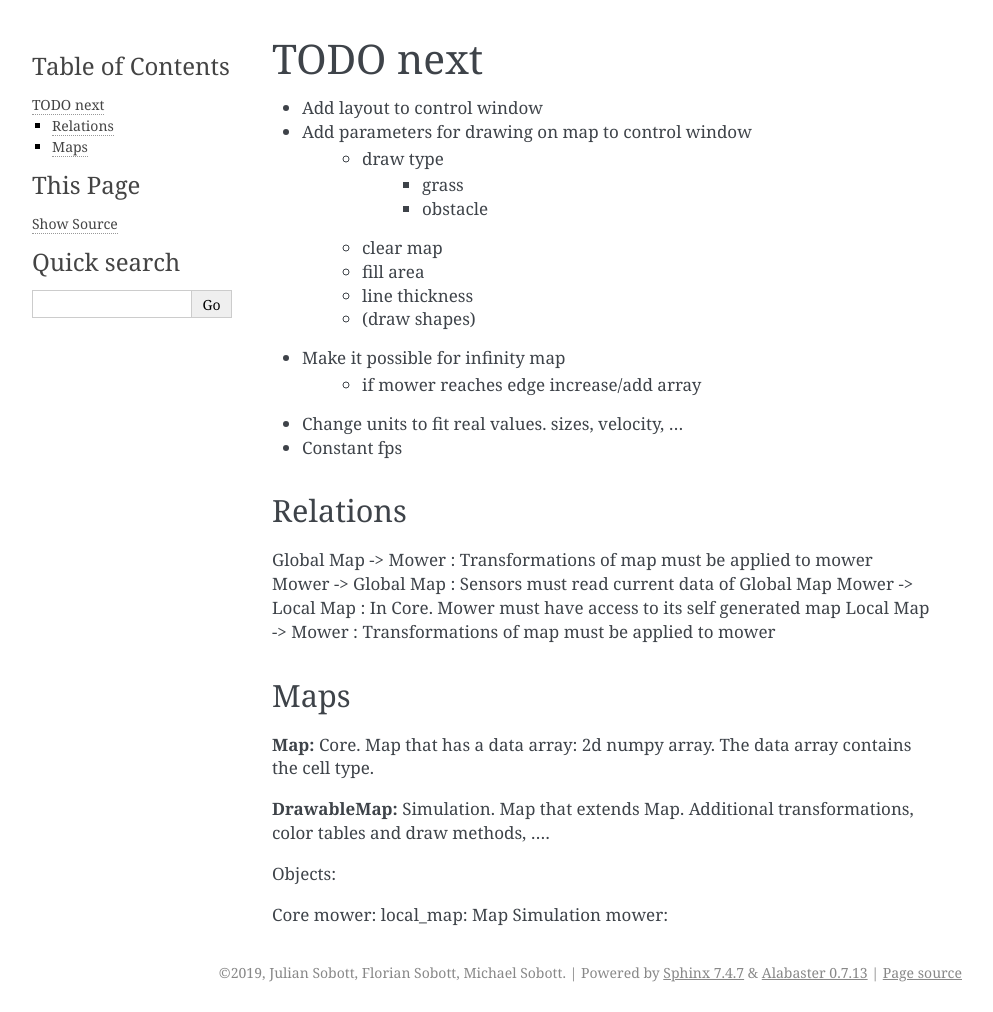
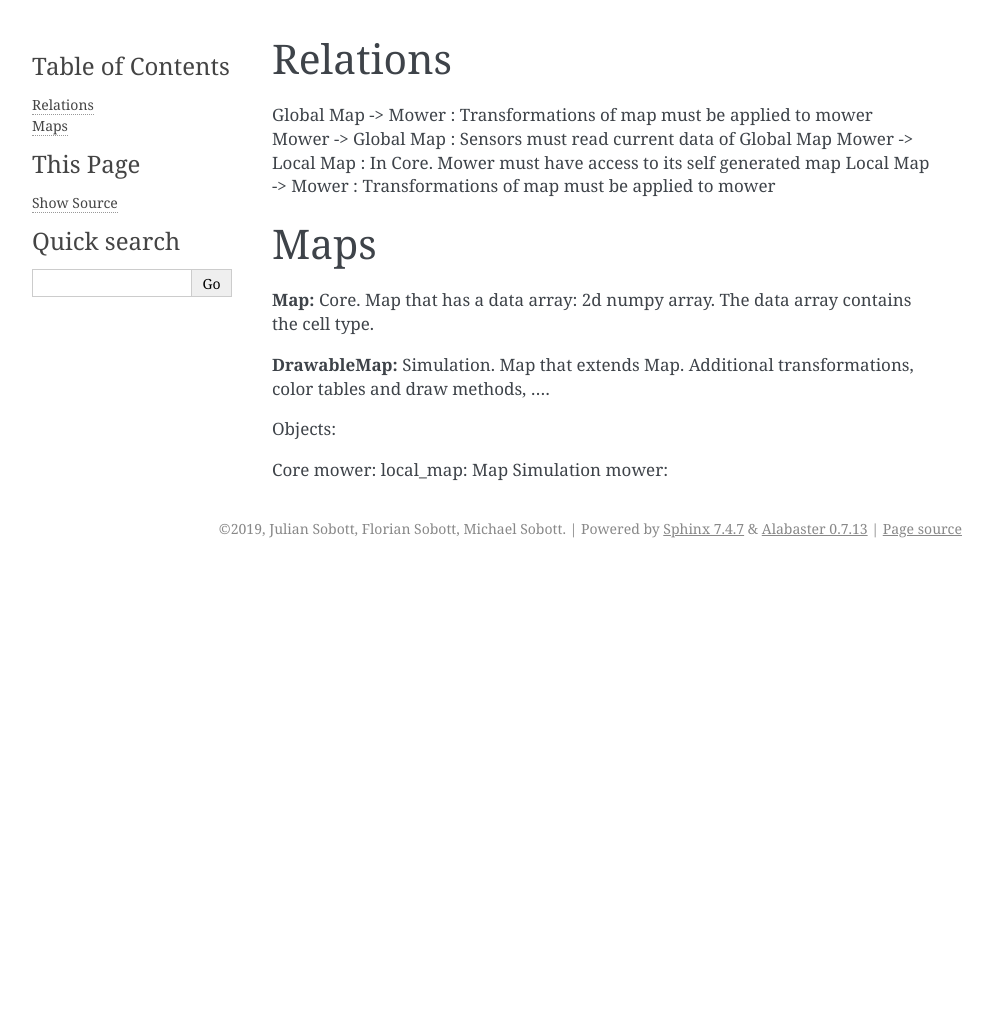
Before and after one commit to JulianSobott/mower, a Sphinx documentation site: the page built from docs/dev/simulation/dev_guide.rst, in a window 1280 px wide. Shown: the whole page, without its empty margins (148-1141 px from the left). Built offline with Sphinx 7.4.7, drawn with Linux system fonts in a browser that asks for light colours; after the commit the page ends 900 px from its top, so only the background shows below that.

Commit message:
Improve docs for Map

```diff
--- /dev/null
+++ b/docs/dev/core/index.rst
@@ -0,0 +1,6 @@
+Core
+========
+
+.. toctree::
+
+    map
--- a/docs/dev/index.rst
+++ b/docs/dev/index.rst
@@ -1,4 +1,3 @@
-==========
 Dev guide
 ==========
 
--- a/docs/dev/simulation/dev_guide.rst
+++ b/docs/dev/simulation/dev_guide.rst
@@ -1,21 +1,3 @@
-TODO next
-===========
-
-- Add layout to control window
-- Add parameters for drawing on map to control window
-    - draw type
-        - grass
-        - obstacle
-    - clear map
-    - fill area
-    - line thickness
-    - (draw shapes)
-- Make it possible for infinity map
-    - if mower reaches edge increase/add array
-- Change units to fit real values. sizes, velocity, ...
-- Constant fps
-
-
 Relations
 -----------
 
--- a/docs/dev/simulation/index.rst
+++ b/docs/dev/simulation/index.rst
@@ -1,3 +1,6 @@
+Simulation
+==============
+
 .. toctree::
 
     dev_guide
--- a/docs/dev/simulation/map.rst
+++ b/docs/dev/simulation/map.rst
@@ -44,4 +44,4 @@
 API
 -----------
 
-.. automodule:: mower.core.map_utils
+.. automodule:: mower.simulation.Map
```
Also changed, not shown: other parts of docs/dev/index.rst (+2 -0 lines), docs/dev/core/map.rst (added, +9 -0 lines), docs/dev/todos.rst (+10 -7 lines), 2 other files.
